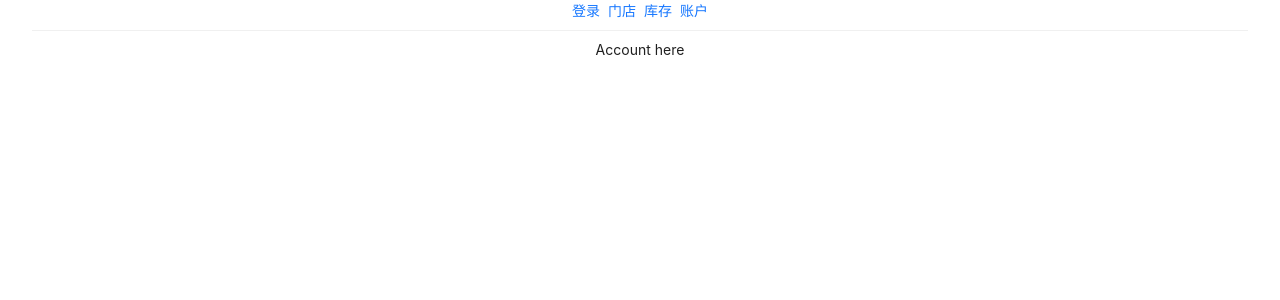
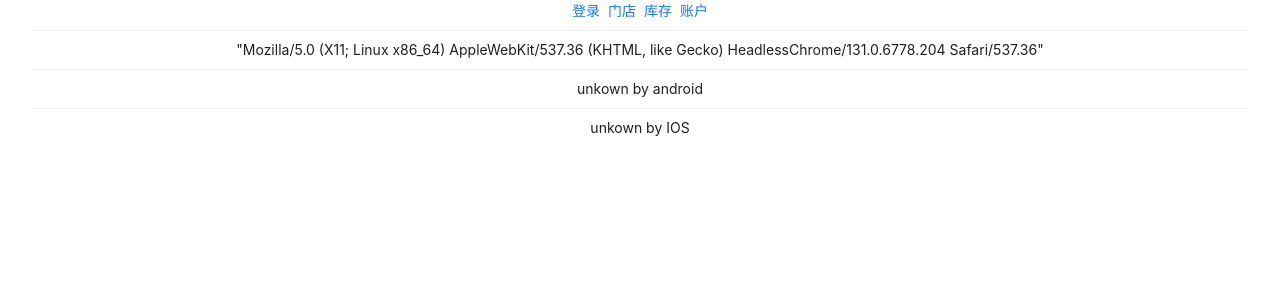
Before and after one commit to Solarboro/meta, a React (Create React App) app: page /#/accounts in a window 1280 px wide. Shown: the top 300 px of the page. Built offline with nearby package versions, Linux system fonts and the light colour scheme; no server answers.

Commit message:
account test on IMEI

```diff
--- a/src/pages/account/index.js
+++ b/src/pages/account/index.js
@@ -1,12 +1,27 @@
+import { Divider } from "antd";
+import { useEffect } from "react"
 
 
 
 const AccountPage = () =>{
 
 
+    useEffect(
+        ()=>{
+
+            console.log(window)
+            console.log(navigator)
+        },[]
+    );
+
     return (
         <div>
-            Account here
+
+            {JSON.stringify(navigator.userAgent)}
+            <Divider/>
+            {window?.AndroidWebView?.getIMEI()||"unkown by android"}
+            <Divider/>
+            {window?.webkit?.messageHandlers?.getIMEI?.postMessage(null)||"unkown by IOS"}
         </div>
     )
 }
```
